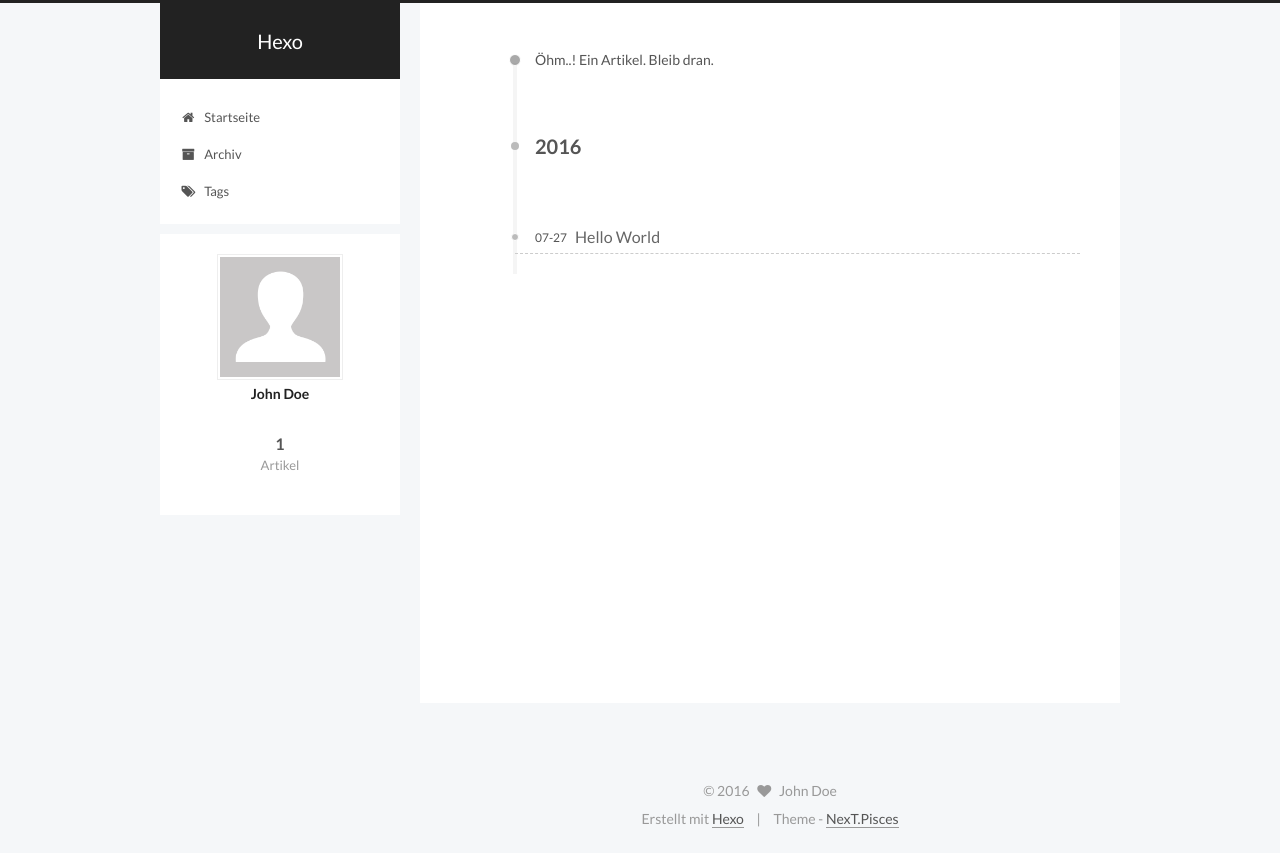
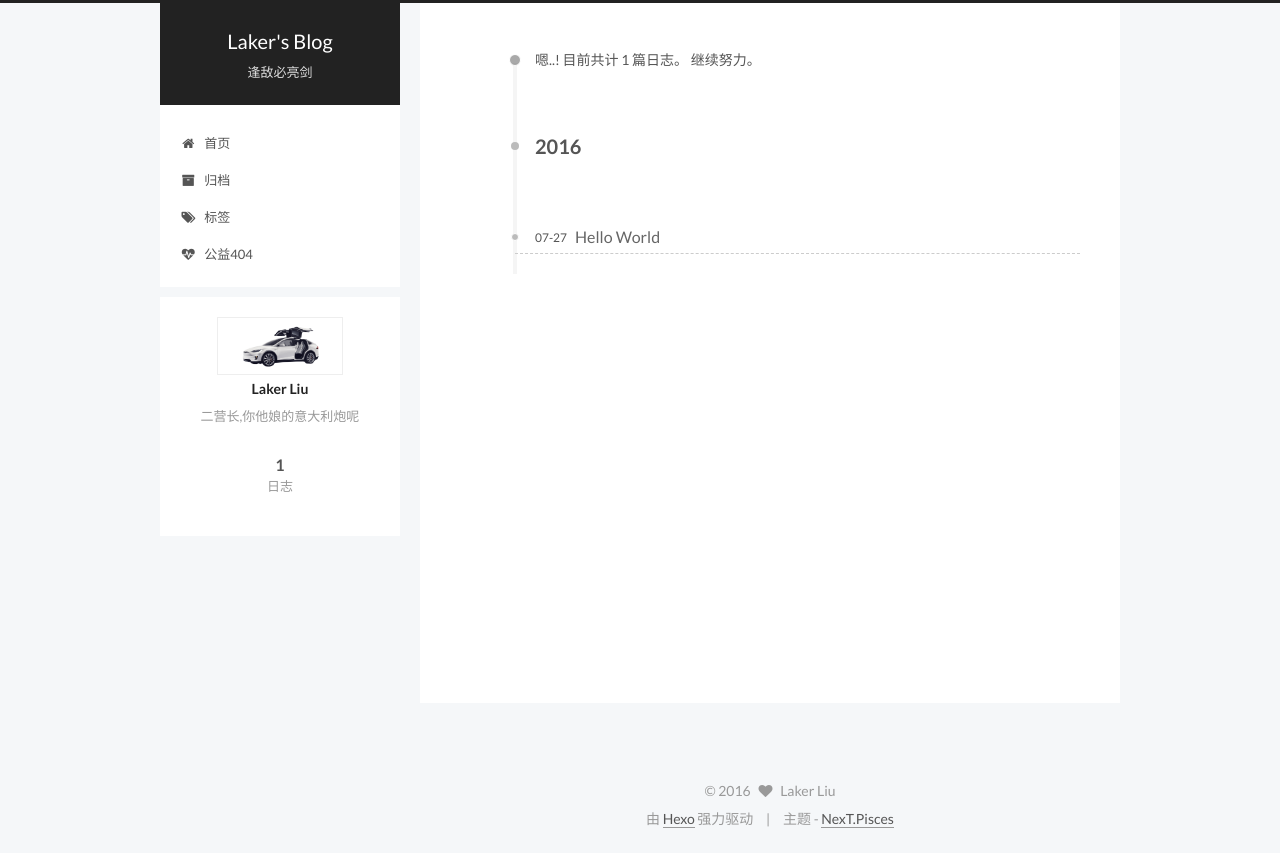
Before and after one commit to laker007/laker007.github.io, a plain HTML site: page archives/2016/07/index.html in a window 1280 px wide. Drawn offline with Linux system fonts and the light colour scheme.

Commit message:
Site updated: 2016-07-28 13:44:40

```diff
--- a/archives/2016/07/index.html
+++ b/archives/2016/07/index.html
@@ -84,12 +84,15 @@
 
 
 
+<meta name="description" content="二营长,你他娘的意大利炮呢">
 <meta property="og:type" content="website">
-<meta property="og:title" content="Hexo">
+<meta property="og:title" content="Laker's Blog">
 <meta property="og:url" content="http://yoursite.com/archives/2016/07/index.html">
-<meta property="og:site_name" content="Hexo">
+<meta property="og:site_name" content="Laker's Blog">
+<meta property="og:description" content="二营长,你他娘的意大利炮呢">
 <meta name="twitter:card" content="summary">
-<meta name="twitter:title" content="Hexo">
+<meta name="twitter:title" content="Laker's Blog">
+<meta name="twitter:description" content="二营长,你他娘的意大利炮呢">
 
 
 
@@ -102,7 +105,7 @@
     motion: true,
     duoshuo: {
       userId: 0,
-      author: 'Author'
+      author: '博主'
     }
   };
 </script>
@@ -112,10 +115,10 @@
 
   <link rel="canonical" href="http://yoursite.com/archives/2016/07/"/>
 
-  <title> Archiv | Hexo </title>
+  <title> 归档 | Laker's Blog </title>
 </head>
 
-<body itemscope itemtype="http://schema.org/WebPage" lang="">
+<body itemscope itemtype="http://schema.org/WebPage" lang="zh-Hans">
 
 
 
@@ -143,11 +146,11 @@
   <div class="custom-logo-site-title">
     <a href="/"  class="brand" rel="start">
       <span class="logo-line-before"><i></i></span>
-      <span class="site-title">Hexo</span>
+      <span class="site-title">Laker's Blog</span>
       <span class="logo-line-after"><i></i></span>
     </a>
   </div>
-  <p class="site-subtitle"></p>
+  <p class="site-subtitle">逢敌必亮剑</p>
 </div>
 
 <div class="site-nav-toggle">
@@ -170,7 +173,7 @@
 
               <i class="menu-item-icon fa fa-fw fa-home"></i> <br />
 
-            Startseite
+            首页
           </a>
         </li>
 
@@ -180,7 +183,7 @@
 
               <i class="menu-item-icon fa fa-fw fa-archive"></i> <br />
 
-            Archiv
+            归档
           </a>
         </li>
 
@@ -190,7 +193,17 @@
 
               <i class="menu-item-icon fa fa-fw fa-tags"></i> <br />
 
-            Tags
+            标签
+          </a>
+        </li>
+
+
+        <li class="menu-item menu-item-commonweal">
+          <a href="/404.html" rel="section">
+
+              <i class="menu-item-icon fa fa-fw fa-heartbeat"></i> <br />
+
+            公益404
           </a>
         </li>
 
@@ -220,7 +233,7 @@
 
 
 
-      Öhm..! Ein Artikel. Bleib dran.
+      嗯..! 目前共计 1 篇日志。 继续努力。
     </span>
 
 
@@ -301,16 +314,16 @@
       <section class="site-overview sidebar-panel  sidebar-panel-active ">
         <div class="site-author motion-element" itemprop="author" itemscope itemtype="http://schema.org/Person">
           <img class="site-author-image" itemprop="image"
-               src="/images/avatar.gif"
-               alt="John Doe" />
-          <p class="site-author-name" itemprop="name">John Doe</p>
-          <p class="site-description motion-element" itemprop="description"></p>
+               src="/images/avatar.png"
+               alt="Laker Liu" />
+          <p class="site-author-name" itemprop="name">Laker Liu</p>
+          <p class="site-description motion-element" itemprop="description">二营长,你他娘的意大利炮呢</p>
         </div>
         <nav class="site-state motion-element">
           <div class="site-state-item site-state-posts">
             <a href="/archives">
               <span class="site-state-item-count">1</span>
-              <span class="site-state-item-name">Artikel</span>
+              <span class="site-state-item-name">日志</span>
             </a>
           </div>
 
@@ -353,15 +366,15 @@
   <span class="with-love">
     <i class="fa fa-heart"></i>
   </span>
-  <span class="author" itemprop="copyrightHolder">John Doe</span>
+  <span class="author" itemprop="copyrightHolder">Laker Liu</span>
 </div>
 
 <div class="powered-by">
-  Erstellt mit  <a class="theme-link" href="http://hexo.io">Hexo</a>
+  由 <a class="theme-link" href="http://hexo.io">Hexo</a> 强力驱动
 </div>
 
 <div class="theme-info">
-  Theme -
+  主题 -
   <a class="theme-link" href="https://github.com/iissnan/hexo-theme-next">
     NexT.Pisces
   </a>
```
Also changed, not shown: 2016/07/27/hello-world/index.html (+30 -20 lines), archives/2016/index.html (+33 -20 lines), archives/index.html (+33 -20 lines), index.html (+33 -20 lines), images/avatar.jpg (added), images/avatar.png (added).
